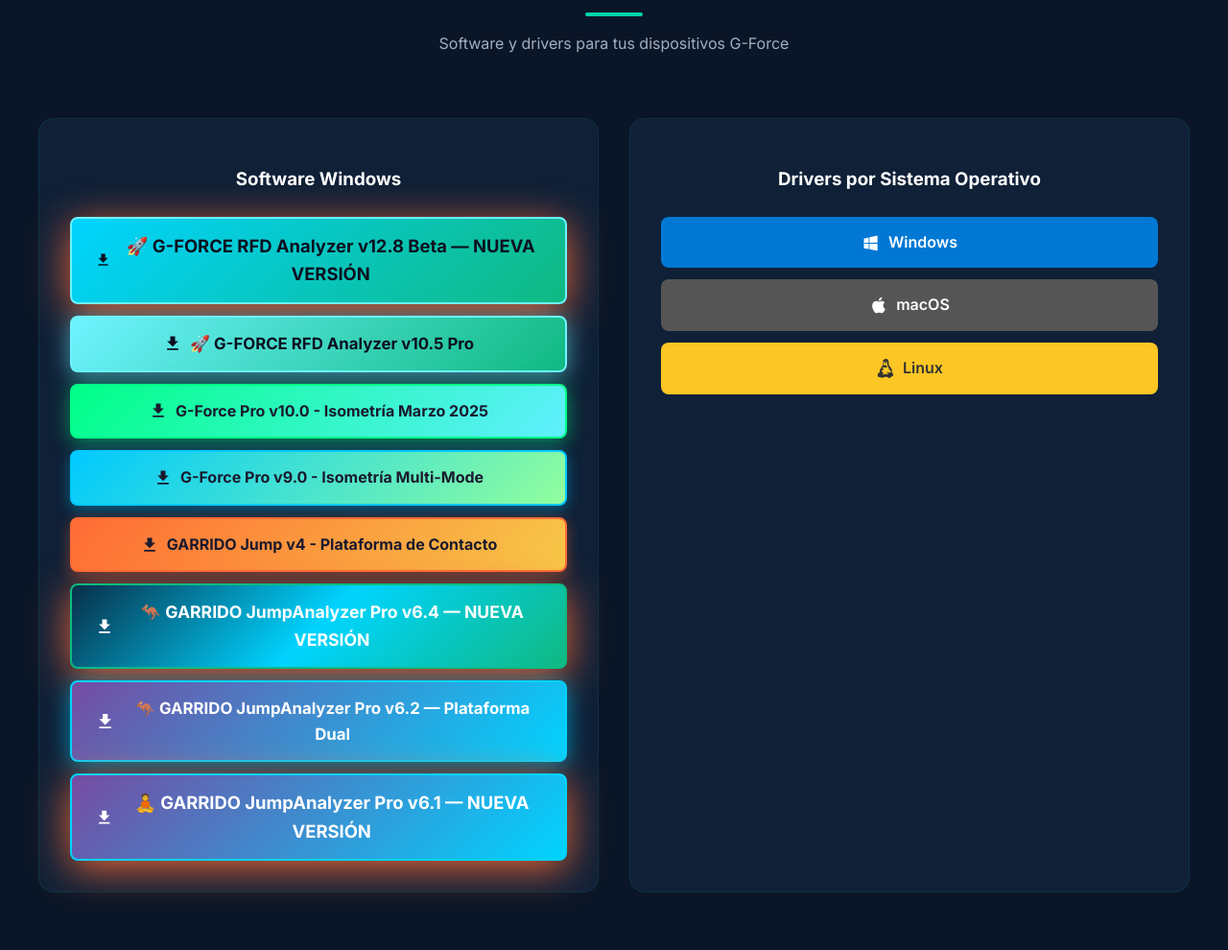
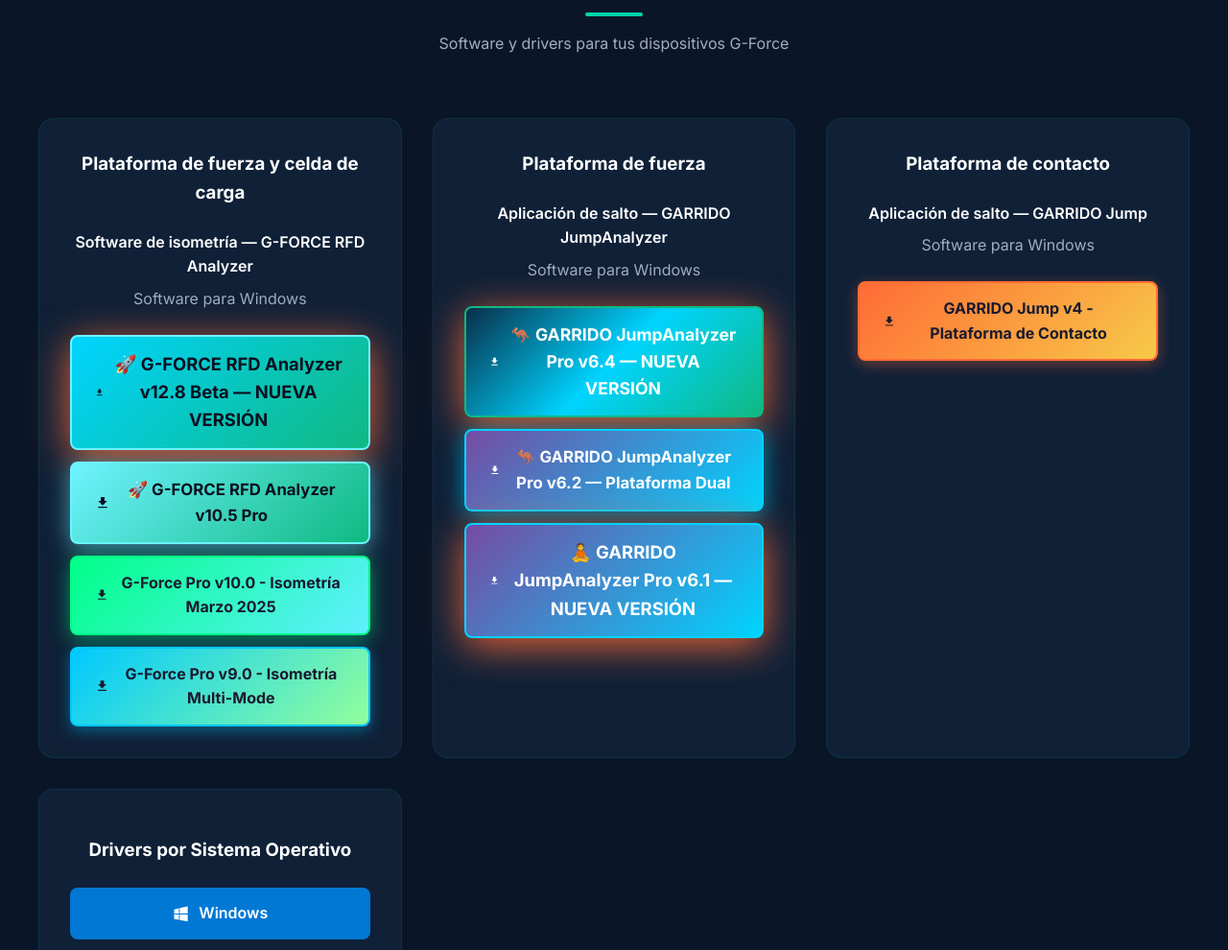
Before and after one commit to vgarrido1995/garridosportech, a plain HTML site: page index.html in a window 1280 px wide. Shown: the part 6421-7411 px from the top of the page at 96% size. Drawn offline with Linux system fonts and the light colour scheme.

Commit message:
Clarifica descargas por dispositivo y tipo de evaluacion

```diff
--- a/index.html
+++ b/index.html
@@ -625,6 +625,17 @@
             color: var(--text);
         }
 
+        .download-description {
+            margin-bottom: 0.5rem;
+            color: var(--text);
+            font-weight: 600;
+        }
+
+        .download-platform {
+            margin-bottom: 1.5rem;
+            color: var(--text-muted);
+        }
+
         .download-items {
             display: flex;
             flex-direction: column;
@@ -1067,14 +1078,14 @@
 
             <div class="downloads-grid">
                 <div class="download-category fade-in">
-                    <div class="category-icon"></div>
-                    <h3>Software Windows</h3>
+                    <h3>Plataforma de fuerza y celda de carga</h3>
+                    <p class="download-description">Software de isometría — G-FORCE RFD Analyzer</p>
+                    <p class="download-platform">Software para Windows</p>
                     <div class="download-items">
                         <a href="https://github.com/vgarrido1995/garridosportech/releases/download/v12.8-beta/G-FORCE_RFD_Analyzer_v12.8_Beta.exe" class="download-btn" style="background: linear-gradient(135deg, #00D4FF, #10B981); color: #0B1020; font-weight: 700; border: 2px solid #6EF3FF; box-shadow: 0 4px 30px rgba(16,185,129,0.7); font-size: 1.15rem; animation: pulse-gold 2s infinite;">
                             <svg width="20" height="20" viewBox="0 0 24 24" fill="currentColor"><path d="M19 9h-4V3H9v6H5l7 7 7-7zM5 18v2h14v-2H5z"/></svg>
                             🚀 G-FORCE RFD Analyzer v12.8 Beta — NUEVA VERSIÓN
                         </a>
-
                         <a href="https://github.com/vgarrido1995/garridosportech/releases/download/v10.5-pro/GFORCE_RFD_Analyzer_v10.5.exe" class="download-btn" style="background: linear-gradient(135deg, #6EF3FF, #10B981); color: #0B1020; font-weight: 700; border: 2px solid #6EF3FF; box-shadow: 0 4px 25px rgba(110,243,255,0.6); font-size: 1.05rem;">
                             <svg width="20" height="20" viewBox="0 0 24 24" fill="currentColor"><path d="M19 9h-4V3H9v6H5l7 7 7-7zM5 18v2h14v-2H5z"/></svg>
                             🚀 G-FORCE RFD Analyzer v10.5 Pro
@@ -1087,10 +1098,14 @@
                             <svg width="20" height="20" viewBox="0 0 24 24" fill="currentColor"><path d="M19 9h-4V3H9v6H5l7 7 7-7zM5 18v2h14v-2H5z"/></svg>
                             G-Force Pro v9.0 - Isometría Multi-Mode
                         </a>
-                        <a href="https://github.com/vgarrido1995/garridosportech/releases/download/v4.1-numba/GARRIDO_JUMP_v4_Numba.exe" class="download-btn" style="background: linear-gradient(135deg, #ff6b35, #f7c948); color: #1a1a2e; font-weight: 700; border: 2px solid #ff6b35; box-shadow: 0 4px 15px rgba(255,107,53,0.4);">
-                            <svg width="20" height="20" viewBox="0 0 24 24" fill="currentColor"><path d="M19 9h-4V3H9v6H5l7 7 7-7zM5 18v2h14v-2H5z"/></svg>
-                            GARRIDO Jump v4 - Plataforma de Contacto
-                        </a>
+                    </div>
+                </div>
+
+                <div class="download-category fade-in">
+                    <h3>Plataforma de fuerza</h3>
+                    <p class="download-description">Aplicación de salto — GARRIDO JumpAnalyzer</p>
+                    <p class="download-platform">Software para Windows</p>
+                    <div class="download-items">
                         <a href="https://github.com/vgarrido1995/garridosportech/releases/download/jumpanalyzer-v6.4/GARRIDO_JumpAnalyzer_Pro_v6.4.exe" class="download-btn" style="background: linear-gradient(135deg, #082f49, #00d4ff, #10b981); color: white; font-weight: 700; border: 2px solid #10b981; box-shadow: 0 4px 30px rgba(16,185,129,0.55); font-size: 1.1rem; animation: pulse-gold 2s infinite;">
                             <svg width="22" height="22" viewBox="0 0 24 24" fill="currentColor"><path d="M19 9h-4V3H9v6H5l7 7 7-7zM5 18v2h14v-2H5z"/></svg>
                             🦘 GARRIDO JumpAnalyzer Pro v6.4 — NUEVA VERSIÓN
@@ -1102,6 +1117,18 @@
                         <a href="https://github.com/vgarrido1995/garridosportech/releases/download/jumpanalyzer-v6.1/GARRIDO_JumpAnalyzer_Pro_v6.1.exe" class="download-btn" style="background: linear-gradient(135deg, #764ba2, #00d4ff); color: white; font-weight: 700; border: 2px solid #00d4ff; box-shadow: 0 4px 30px rgba(0,212,255,0.7); font-size: 1.15rem; animation: pulse-gold 2s infinite;">
                             <svg width="22" height="22" viewBox="0 0 24 24" fill="currentColor"><path d="M19 9h-4V3H9v6H5l7 7 7-7zM5 18v2h14v-2H5z"/></svg>
                             🧘 GARRIDO JumpAnalyzer Pro v6.1 — NUEVA VERSIÓN
+                        </a>
+                    </div>
+                </div>
+
+                <div class="download-category fade-in">
+                    <h3>Plataforma de contacto</h3>
+                    <p class="download-description">Aplicación de salto — GARRIDO Jump</p>
+                    <p class="download-platform">Software para Windows</p>
+                    <div class="download-items">
+                        <a href="https://github.com/vgarrido1995/garridosportech/releases/download/v4.1-numba/GARRIDO_JUMP_v4_Numba.exe" class="download-btn" style="background: linear-gradient(135deg, #ff6b35, #f7c948); color: #1a1a2e; font-weight: 700; border: 2px solid #ff6b35; box-shadow: 0 4px 15px rgba(255,107,53,0.4);">
+                            <svg width="20" height="20" viewBox="0 0 24 24" fill="currentColor"><path d="M19 9h-4V3H9v6H5l7 7 7-7zM5 18v2h14v-2H5z"/></svg>
+                            GARRIDO Jump v4 - Plataforma de Contacto
                         </a>
                     </div>
                 </div>
```
